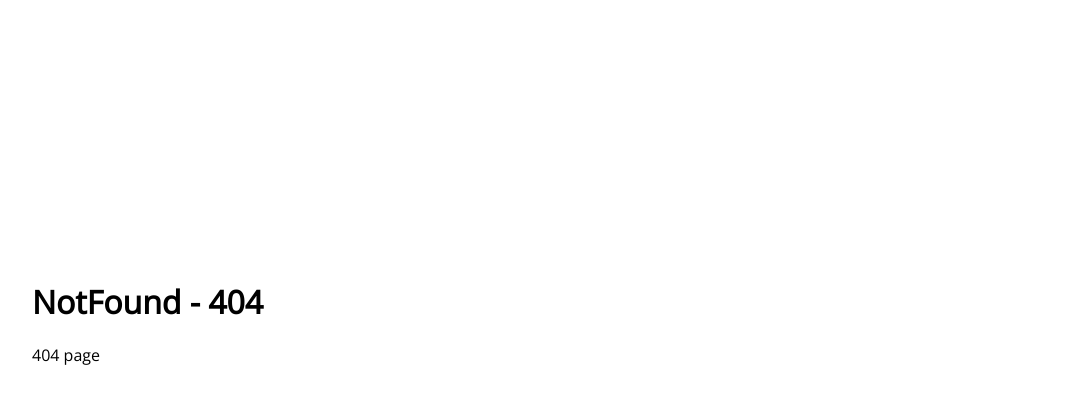
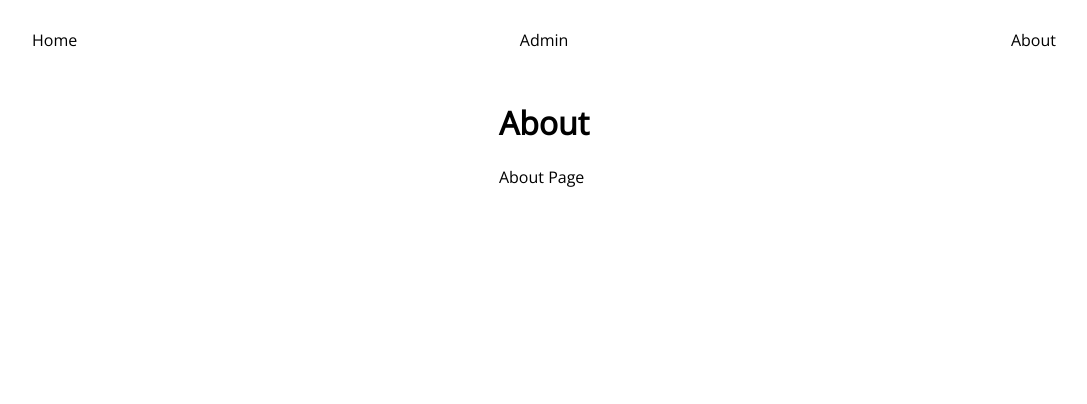
Before and after one commit to Tektech-fr/Template-reactjs-back-front, a React (Vite) app in the folder frontend/: page /about in a window 1280 px wide. Before the commit this address had no page. Shown: the top 404 px of the page, without its empty margins (96-1183 px from the left). Built offline with nearby package versions, Linux system fonts and the light colour scheme.

Commit message:
navbar component + syntax

```diff
--- a/frontend/src/App.jsx
+++ b/frontend/src/App.jsx
@@ -4,12 +4,18 @@ import Home from "@page/Home";
 import Login from "@page/Login";
 import Admin from "./pages/Admin";
 import NotFound from "@page/NotFound";
+import About from "@page/About";
+
+import NavBar from "@comp/NavBar";
 
 const App = () => {
 	return (
 		<BrowserRouter>
+			<NavBar />
+
 			<Routes>
 				<Route path="/" element={<Home />} />
+				<Route path="/about" element={<About />} />
 				<Route path="/login" element={<Login />} />
 				<Route path="/admin" element={<Admin />} />
 				<Route path="*" element={<NotFound />} />
--- /dev/null
+++ b/frontend/src/components/NavBar.jsx
@@ -0,0 +1,13 @@
+import { Link } from "react-router-dom";
+
+const NavBar = () => {
+	return (
+		<nav id="NavBarComponent">
+			<Link to="/">Home</Link>
+			<Link to="/admin">Admin</Link>
+			<Link to="/about">About</Link>
+		</nav>
+	);
+};
+
+export default NavBar;
--- /dev/null
+++ b/frontend/src/pages/About.jsx
@@ -0,0 +1,11 @@
+const About = () => {
+	return (
+		<div id="AboutContainer">
+			<h1>About</h1>
+
+			<p>About Page</p>
+		</div>
+	);
+};
+
+export default About;
--- a/frontend/src/pages/Admin.jsx
+++ b/frontend/src/pages/Admin.jsx
@@ -1,78 +1,9 @@
-import { useState, useEffect } from "react";
-import axios from "axios";
-import UserTable from "@comp/UserTable";
-import AddUserForm from "@comp/AddUserForm";
-import EditUserForm from "@comp/EditUserForm";
+const Admin = () => {
+	return (
+		<div id="AdminContainer">
+			<h1>Admin</h1>
 
-const Admin = () => {
-	const [users, setUsers] = useState([]);
-	const [editing, setEditing] = useState(false);
-	const [currentUser, setCurrentUser] = useState();
-
-	useEffect(() => {
-		axios
-			.get("http://localhost:5005/users/all")
-			.then((res) => setUsers(res.data))
-			.catch((err) => {
-				console.warn(err.res.data);
-			});
-	}, []);
-
-	const addUserToState = (newUser) => {
-		setUsers([...users, newUser]);
-	};
-
-	const editRow = (user) => {
-		setEditing(true);
-
-		setCurrentUser({
-			id: user.id,
-			firstname: user.firstname,
-			lastname: user.lastname,
-			password: user.password,
-			email: user.email,
-			phone: user.phone,
-		});
-	};
-
-	const updateUser = (id, updatedUser) => {
-		setEditing(false);
-
-		axios
-			.put(`http://localhost:5005/users/${id}`, updatedUser)
-			.then(() => console.log("all ok"))
-			.catch((err) => {
-				console.warn(err.res.data);
-			});
-	};
-
-	return (
-		<div id="MainAdmin">
-			<h1>CRUD APP</h1>
-			<div className="container">
-				<section>
-					{editing ? (
-						<>
-							<h2>Edit user</h2>
-							<EditUserForm
-								setEditing={setEditing}
-								currentUser={currentUser}
-								updateUser={updateUser}
-							/>
-						</>
-					) : (
-						<>
-							<h2>Add user</h2>
-							<AddUserForm addUserToState={addUserToState} />
-						</>
-					)}
-				</section>
-
-				<section>
-					<h2>View users</h2>
-					<UserTable users={users} editRow={editRow} />
-				</section>
-			</div>
+			<p>Admin Page</p>
 		</div>
 	);
 };
--- a/frontend/src/styles/common/_base.scss
+++ b/frontend/src/styles/common/_base.scss
@@ -8,9 +8,9 @@ body {
 }
 
 #root {
-	min-height: 80vh;
+	min-height: 100vh;
 	display: flex;
-	justify-content: center;
+	flex-direction: column;
 	align-items: center;
 }
 
--- a/frontend/src/styles/common/main.scss
+++ b/frontend/src/styles/common/main.scss
@@ -11,3 +11,4 @@
 @import "@sassC/usertable";
 @import "@sassC/edituserform";
 @import "@sassC/adduserform";
+@import "@sassC/navbar";
--- /dev/null
+++ b/frontend/src/styles/components/_navbar.scss
@@ -0,0 +1,12 @@
+#NavBarComponent {
+	width: 80%;
+	height: 10vh;
+	margin: 0 auto;
+	display: flex;
+	justify-content: space-between;
+	align-items: center;
+
+	a {
+		color: black;
+	}
+}
```
Also changed, not shown: frontend/src/pages/Admin copy.jsx (added, +80 -0 lines).
